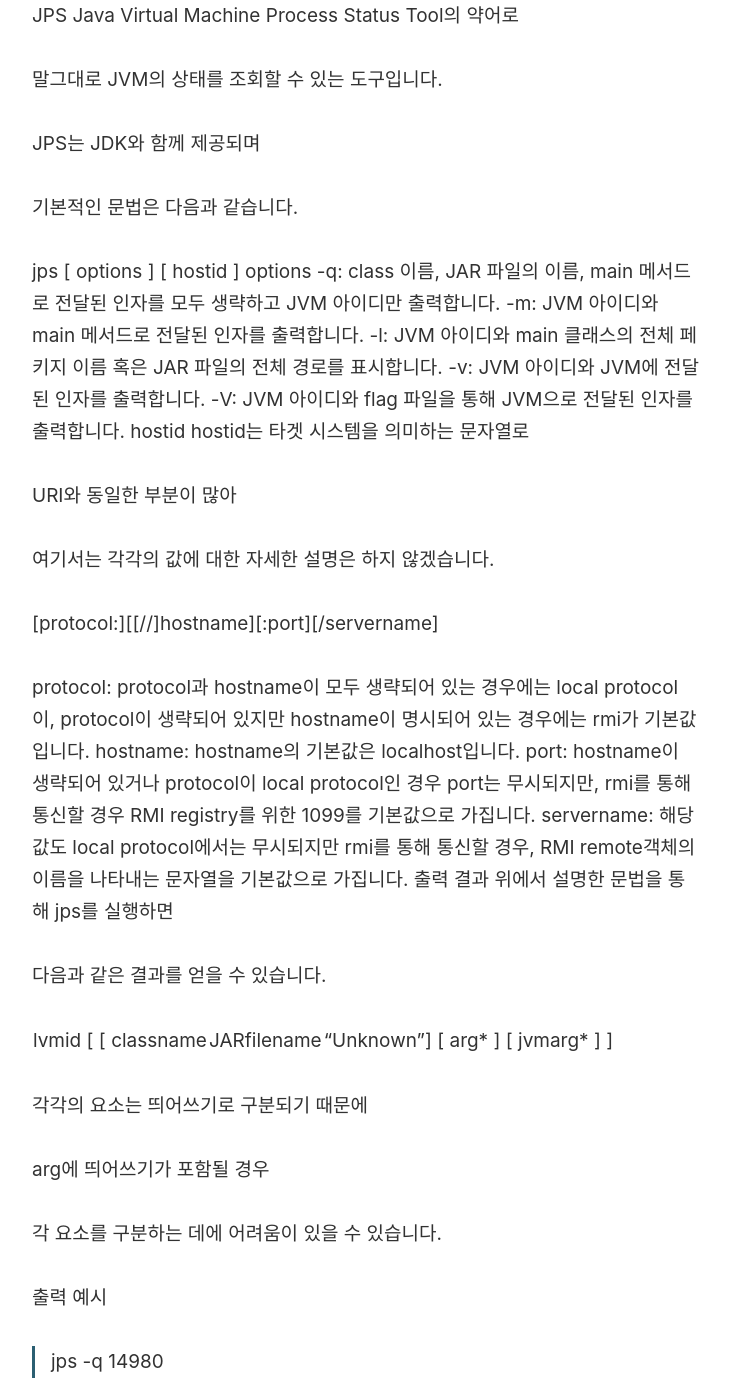
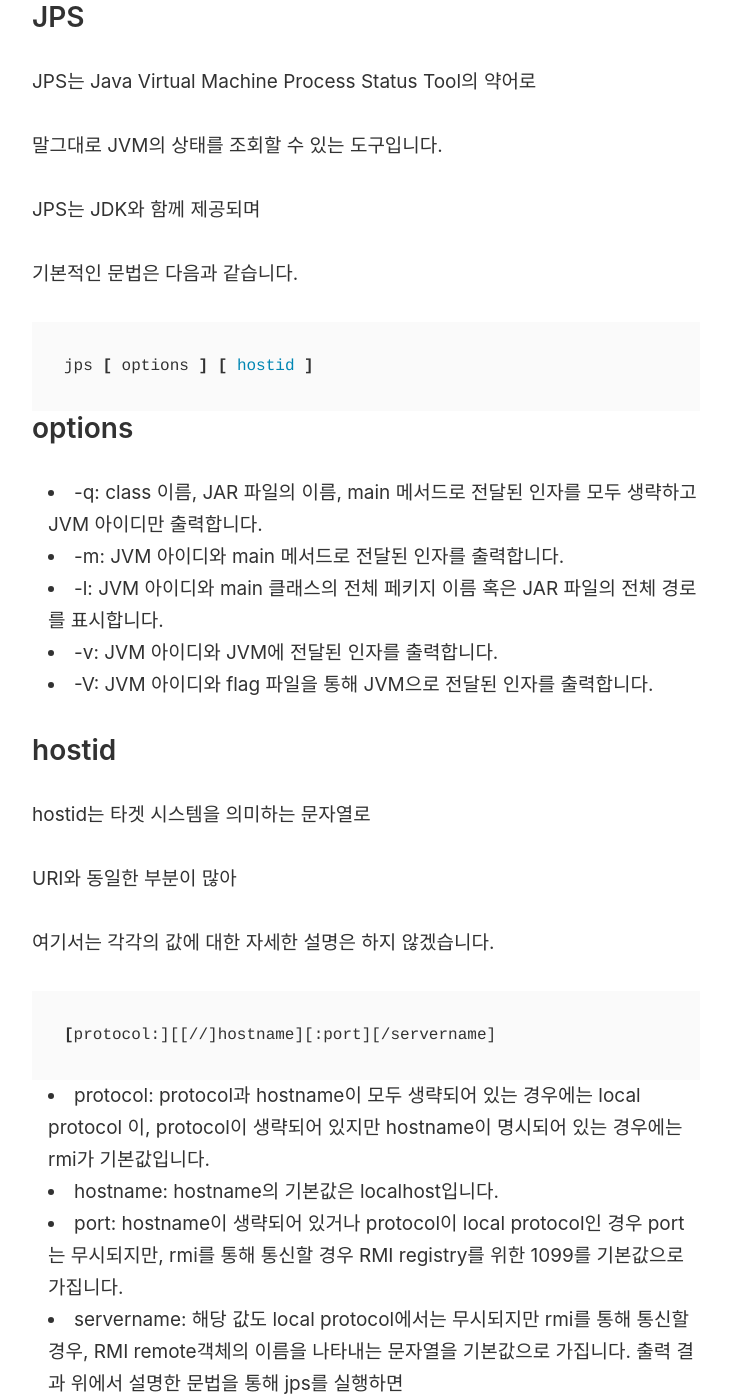
Before and after one commit to wonsangL/wonsangL.github.io, a Jekyll site: the page built from _posts/2020-02-11-JPS-usage.md, in a window 1280 px wide and 1400 px high, scrolled down 207 px. Shown: the whole window, without its empty margins (274-1004 px from the left). Built offline with Jekyll 4.4.1, drawn with Linux system fonts in a browser that asks for light colours; comment, search, counter and statistics services are not loaded; some of the changed text lies outside the part shown.

Commit message:
글 서식 수정

````diff
--- a/_posts/2020-02-11-JPS-usage.md
+++ b/_posts/2020-02-11-JPS-usage.md
@@ -2,51 +2,50 @@
 layout: post
 title: JPS 활용하기
 ---
-
-JPS Java Virtual Machine Process Status Tool의 약어로
+## JPS
+JPS는 Java Virtual Machine Process Status Tool의 약어로
 
 말그대로 JVM의 상태를 조회할 수 있는 도구입니다.
-
-
 
 JPS는 JDK와 함께 제공되며
 
 기본적인 문법은 다음과 같습니다.
 
 
+~~~bash
+jps [ options ] [ hostid ]
+~~~
 
-jps [ options ] [ hostid ]
-options
--q: class 이름, JAR 파일의 이름, main 메서드로 전달된 인자를 모두 생략하고 JVM 아이디만 출력합니다.
--m: JVM 아이디와 main 메서드로 전달된 인자를 출력합니다.
--l: JVM 아이디와 main 클래스의 전체 페키지 이름 혹은 JAR 파일의 전체 경로를 표시합니다.
--v: JVM 아이디와 JVM에 전달된 인자를 출력합니다.
--V: JVM 아이디와 flag 파일을 통해 JVM으로 전달된 인자를 출력합니다.
-hostid
+## options
+* -q: class 이름, JAR 파일의 이름, main 메서드로 전달된 인자를 모두 생략하고 JVM 아이디만 출력합니다.
+* -m: JVM 아이디와 main 메서드로 전달된 인자를 출력합니다.
+* -l: JVM 아이디와 main 클래스의 전체 페키지 이름 혹은 JAR 파일의 전체 경로를 표시합니다.
+* -v: JVM 아이디와 JVM에 전달된 인자를 출력합니다.
+* -V: JVM 아이디와 flag 파일을 통해 JVM으로 전달된 인자를 출력합니다.
+
+## hostid
 hostid는 타겟 시스템을 의미하는 문자열로
 
 URI와 동일한 부분이 많아
 
 여기서는 각각의 값에 대한 자세한 설명은 하지 않겠습니다.
 
+```bash
+[protocol:][[//]hostname][:port][/servername]
+```
 
-
-[protocol:][[//]hostname][:port][/servername]
-
-
-protocol: protocol과 hostname이 모두 생략되어 있는 경우에는 local protocol 이, protocol이 생략되어 있지만 hostname이 명시되어 있는 경우에는 rmi가 기본값입니다.
-hostname: hostname의 기본값은 localhost입니다.
-port: hostname이 생략되어 있거나 protocol이 local protocol인 경우 port는 무시되지만, rmi를 통해 통신할 경우 RMI registry를 위한 1099를 기본값으로 가집니다.
-servername: 해당 값도 local protocol에서는 무시되지만 rmi를 통해 통신할 경우, RMI remote객체의 이름을 나타내는 문자열을 기본값으로 가집니다.
+* protocol: protocol과 hostname이 모두 생략되어 있는 경우에는 local protocol 이, protocol이 생략되어 있지만 hostname이 명시되어 있는 경우에는 rmi가 기본값입니다.
+* hostname: hostname의 기본값은 localhost입니다.
+* port: hostname이 생략되어 있거나 protocol이 local protocol인 경우 port는 무시되지만, rmi를 통해 통신할 경우 RMI registry를 위한 1099를 기본값으로 가집니다.
+* servername: 해당 값도 local protocol에서는 무시되지만 rmi를 통해 통신할 경우, RMI remote객체의 이름을 나타내는 문자열을 기본값으로 가집니다.
 출력 결과
 위에서 설명한 문법을 통해 jps를 실행하면
 
 다음과 같은 결과를 얻을 수 있습니다.
 
-
-
+```bash
 lvmid [ [ classname | JARfilename | "Unknown"] [ arg* ] [ jvmarg* ] ]
-
+```
 
 각각의 요소는 띄어쓰기로 구분되기 때문에
 
@@ -57,7 +56,7 @@ arg에 띄어쓰기가 포함될 경우
 
 
 출력 예시
-
+```bash
 > jps -q
 > 14980
 
@@ -72,7 +71,9 @@ arg에 띄어쓰기가 포함될 경우
 
 > jps -V
 > 5784 Jps
-참고자료
+```
+
+##참고자료
 https://docs.oracle.com/javase/7/docs/technotes/tools/share/jps.html
 
 https://ntalbs.github.io/2014/jps/
````
